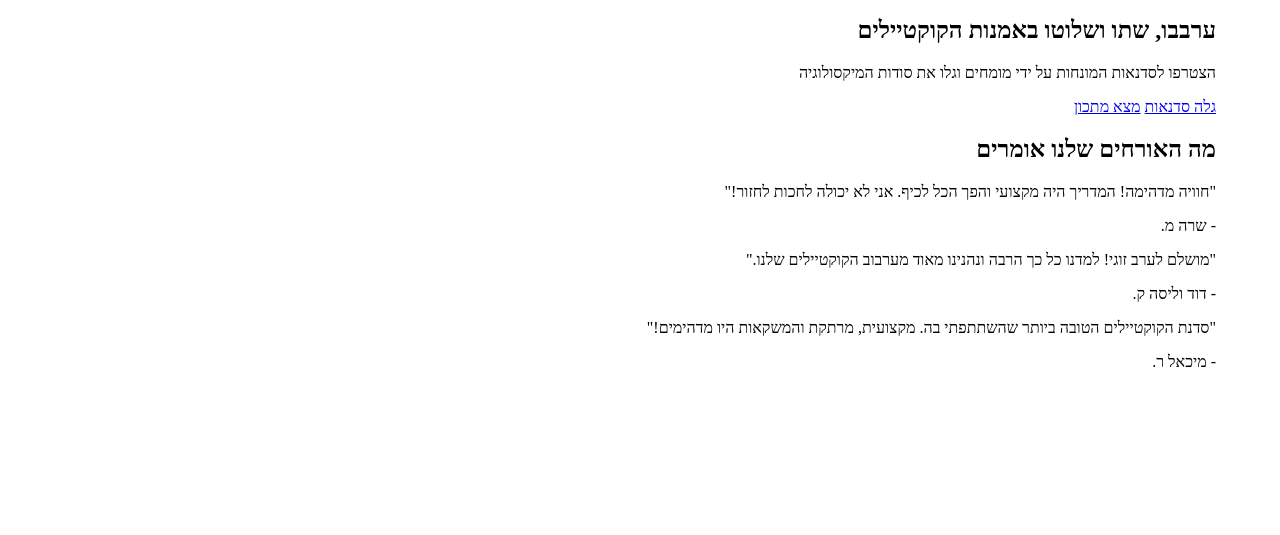
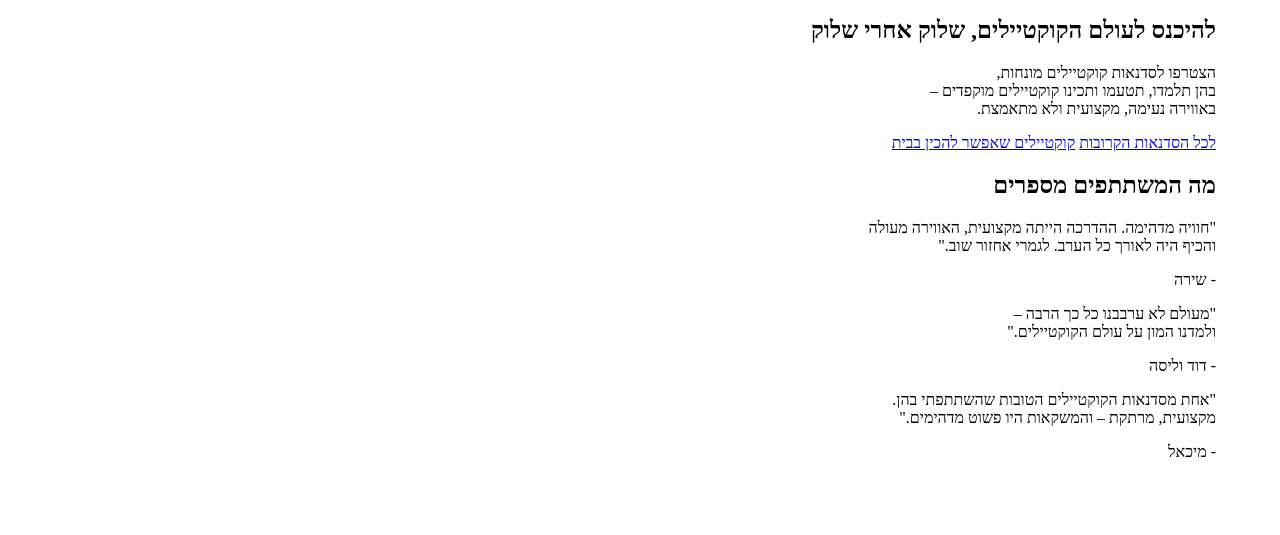
Before and after one commit to RoyiKatz1/bgu-web-course, a plain HTML site: page pages/home.html in a window 1280 px wide. Shown: the part 83-618 px from the top of the page. Drawn offline with Linux system fonts and the light colour scheme.

Commit message:
updated homepage texts

```diff
--- a/pages/home.html
+++ b/pages/home.html
@@ -32,11 +32,15 @@
             <div class="hero__overlay"></div>
             <div class="container">
                 <div class="hero__content">
-                    <h2 class="hero__title">ערבבו, שתו ושלוטו באמנות הקוקטיילים</h2>
-                    <p class="hero__subtitle">הצטרפו לסדנאות המונחות על ידי מומחים וגלו את סודות המיקסולוגיה</p>
+                    <h2 class="hero__title">להיכנס לעולם הקוקטיילים, שלוק אחרי שלוק</h2>
+                    <p class="hero__subtitle">הצטרפו לסדנאות קוקטיילים מונחות,
+                        <br/>
+                        בהן תלמדו, תטעמו ותכינו קוקטיילים מוקפדים –
+                        <br/>
+                        באווירה נעימה, מקצועית ולא מתאמצת.</p>
                     <div class="hero__buttons">
-                        <a href="workshops.html" class="btn btn--primary">גלה סדנאות</a>
-                        <a href="recipes.html" class="btn btn--secondary">מצא מתכון</a>
+                        <a href="workshops.html" class="btn btn--primary">לכל הסדנאות הקרובות</a>
+                        <a href="recipes.html" class="btn btn--secondary">קוקטיילים שאפשר להכין בבית</a>
                     </div>
                 </div>
             </div>
@@ -44,19 +48,25 @@
 
         <section class="testimonials">
             <div class="container">
-                <h2 class="section-title">מה האורחים שלנו אומרים</h2>
+                <h2 class="section-title">מה המשתתפים מספרים</h2>
                 <div class="testimonials__grid">
                     <div class="testimonial">
-                        <p class="testimonial__text">"חוויה מדהימה! המדריך היה מקצועי והפך הכל לכיף. אני לא יכולה לחכות לחזור!"</p>
-                        <p class="testimonial__author">- שרה מ.</p>
+                        <p class="testimonial__text">"חוויה מדהימה. ההדרכה הייתה מקצועית, האווירה מעולה
+                            <br/>
+                            והכיף היה לאורך כל הערב. לגמרי אחזור שוב."</p>
+                        <p class="testimonial__author">- שירה</p>
                     </div>
                     <div class="testimonial">
-                        <p class="testimonial__text">"מושלם לערב זוגי! למדנו כל כך הרבה ונהנינו מאוד מערבוב הקוקטיילים שלנו."</p>
-                        <p class="testimonial__author">- דוד וליסה ק.</p>
+                        <p class="testimonial__text">"מעולם לא ערבבנו כל כך הרבה –
+                            <br/>
+                            ולמדנו המון על עולם הקוקטיילים."</p>
+                        <p class="testimonial__author">- דוד וליסה</p>
                     </div>
                     <div class="testimonial">
-                        <p class="testimonial__text">"סדנת הקוקטיילים הטובה ביותר שהשתתפתי בה. מקצועית, מרתקת והמשקאות היו מדהימים!"</p>
-                        <p class="testimonial__author">- מיכאל ר.</p>
+                        <p class="testimonial__text">"אחת מסדנאות הקוקטיילים הטובות שהשתתפתי בהן.
+                            <br/>
+                            מקצועית, מרתקת – והמשקאות היו פשוט מדהימים."</p>
+                        <p class="testimonial__author">- מיכאל</p>
                     </div>
                 </div>
             </div>
```
